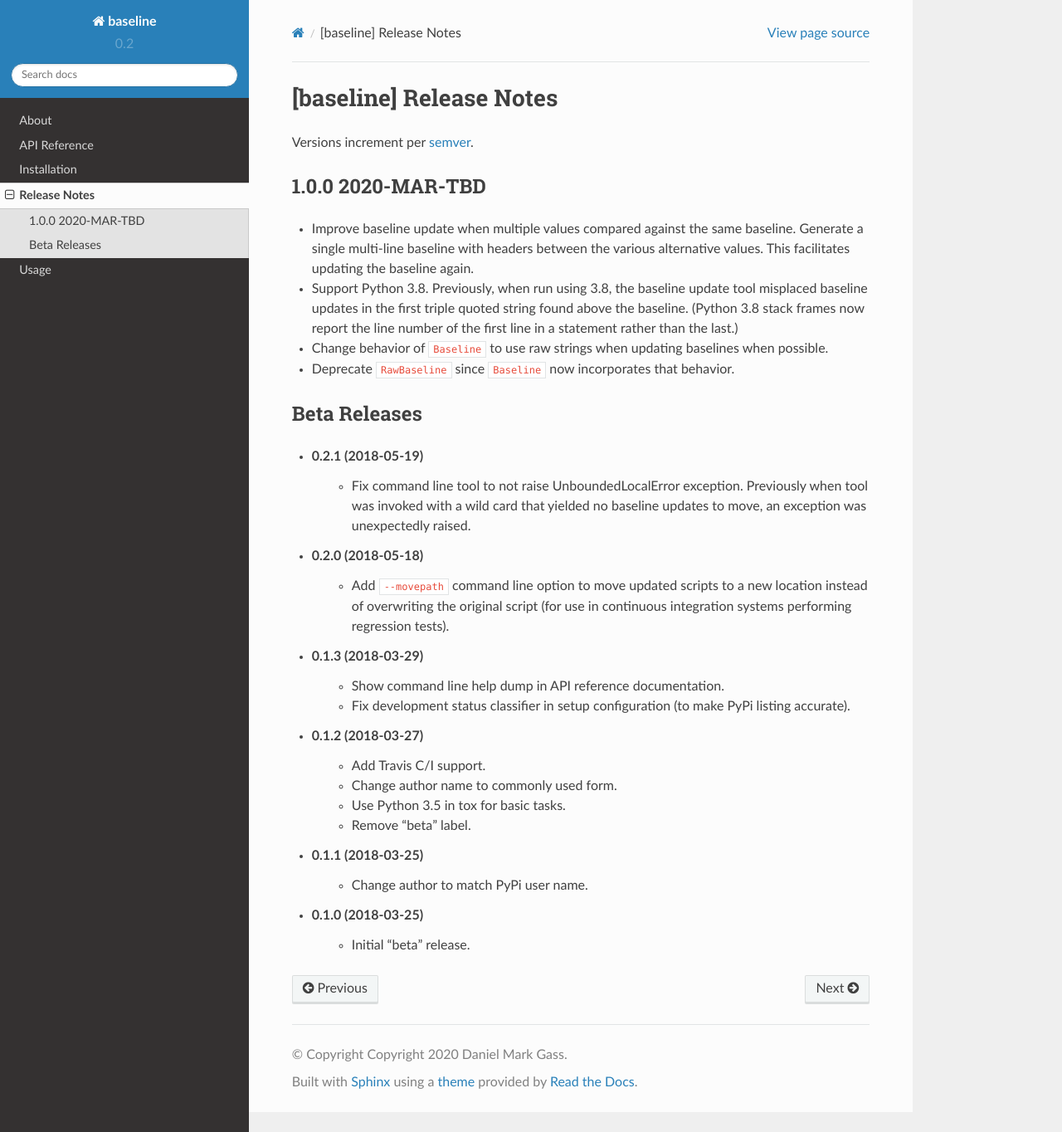
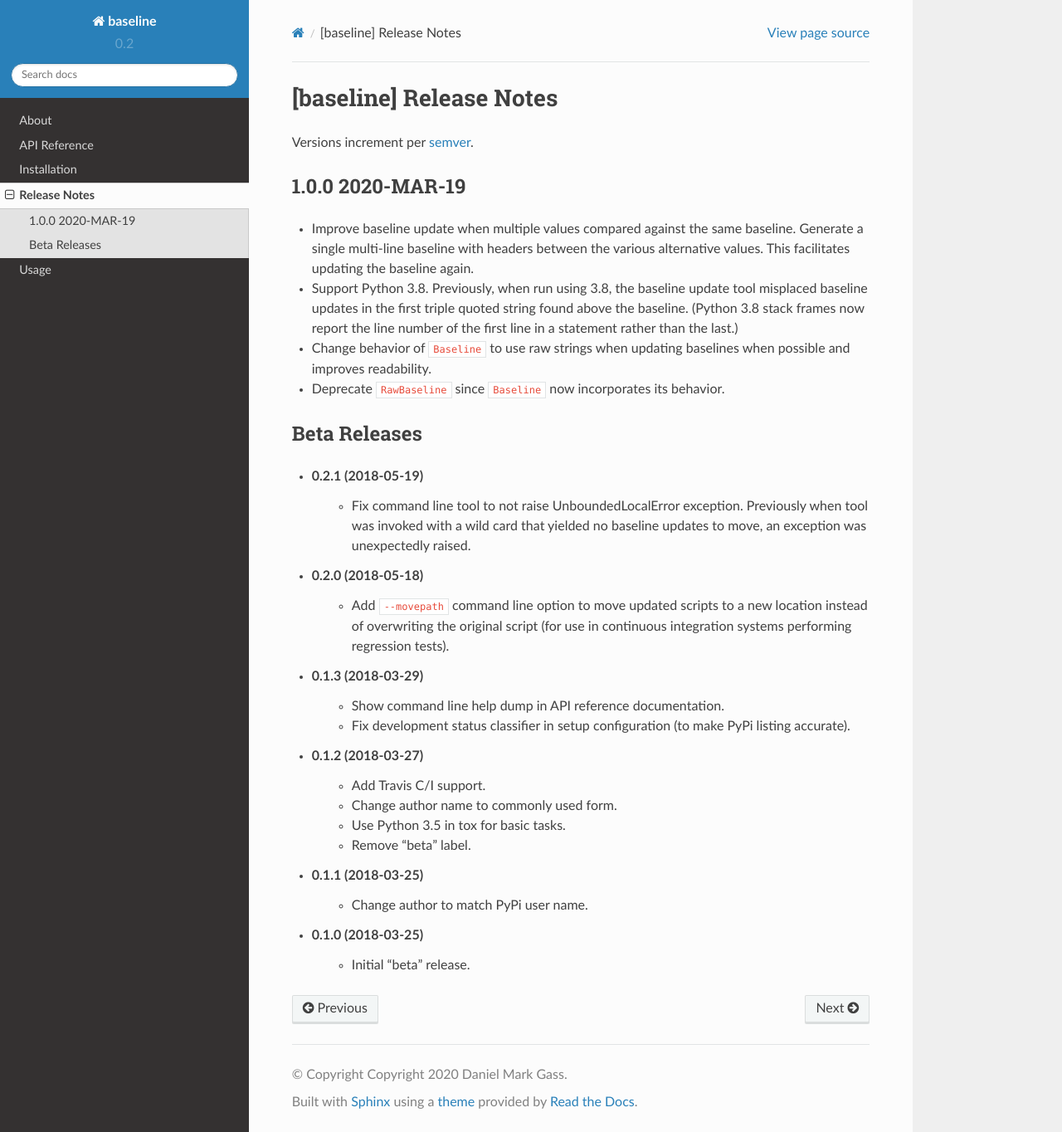
Before and after one commit to dmgass/baseline, a Sphinx documentation site: the page built from docs/release_notes.rst, in a window 1280 px wide and 1364 px high. Shown: the whole window at 83% size. Built offline with Sphinx 7.4.7 and the Read the Docs theme 2.0.0, drawn with Linux system fonts in a browser that asks for light colours.

Commit message:
last minute tweaks

```diff
--- a/docs/release_notes.rst
+++ b/docs/release_notes.rst
@@ -5,9 +5,9 @@
 Versions increment per `semver <http://semver.org/>`_.
 
 
-******************
-1.0.0 2020-MAR-TBD
-******************
+*****************
+1.0.0 2020-MAR-19
+*****************
 
 + Improve baseline update when multiple values compared against the
   same baseline. Generate a single multi-line baseline with headers
@@ -21,10 +21,10 @@ Versions increment per `semver <http://semver.org/>`_.
   than the last.)
 
 + Change behavior of ``Baseline`` to use raw strings when updating
-  baselines when possible.
+  baselines when possible and improves readability.
 
 + Deprecate ``RawBaseline`` since ``Baseline`` now incorporates
-  that behavior.
+  its behavior.
 
 
 *************
```
Also changed, not shown: README.rst (+8 -4 lines), 1 other file.
